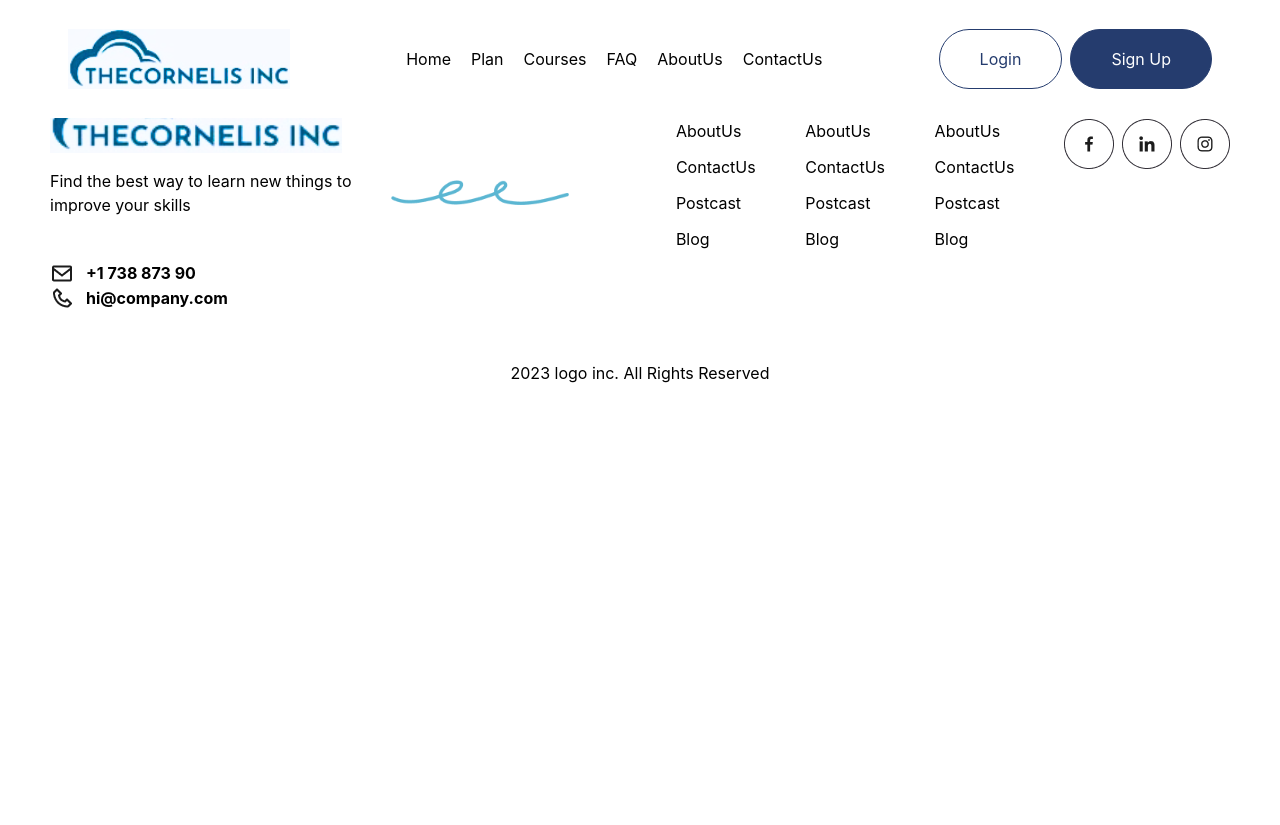
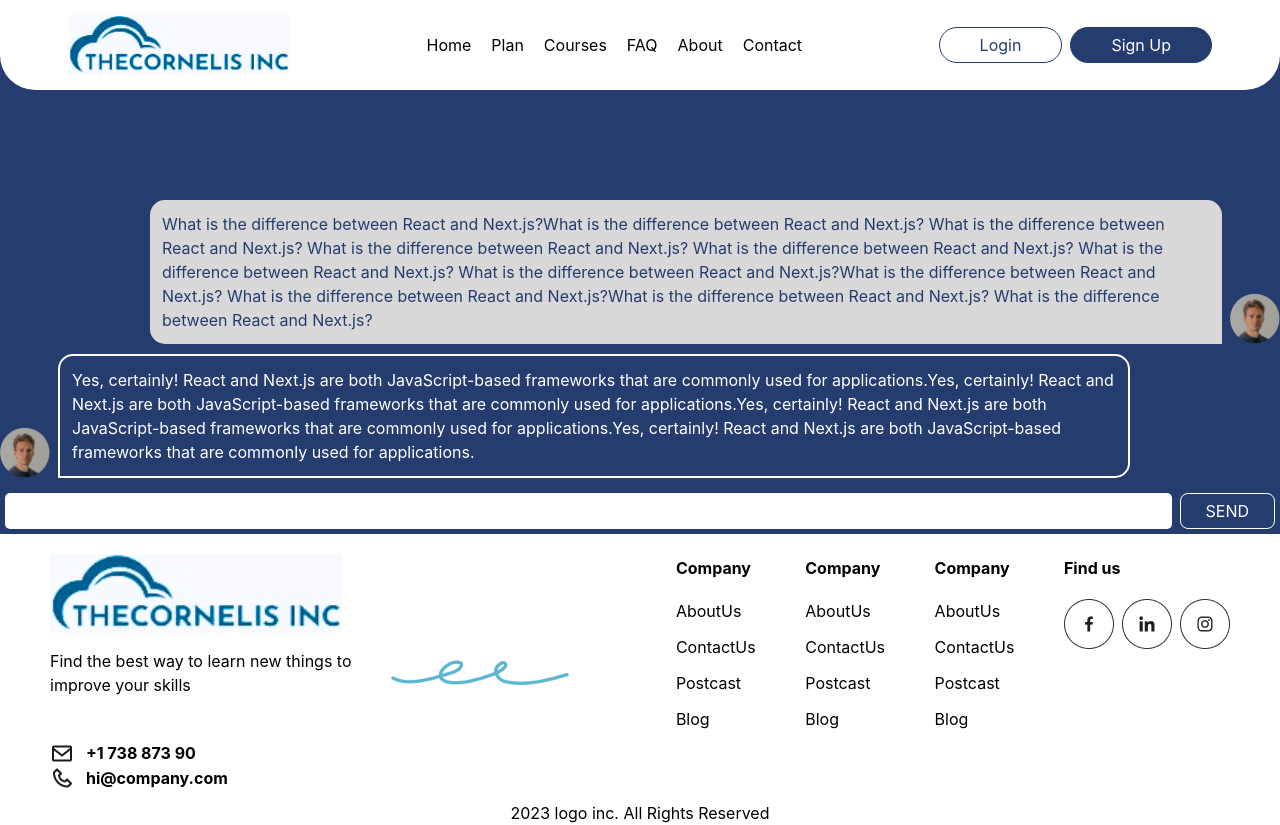
Before and after one commit to honestmk99/ChatGPT-Chatapp, a React (Create React App) app: page /plan in a window 1280 px wide. Before the commit the page ends 800 px from the top, so only its background shows below. Built offline with nearby package versions, Linux system fonts and the light colour scheme.

Commit message:
Frontend Complete

```diff
--- a/src/components/Button.js
+++ b/src/components/Button.js
@@ -7,10 +7,12 @@ export default function Button({
   bordercolor,
   borderradius,
   borderwidth,
+  paddingx,
+  paddingy,
 }) {
   return (
     <button
-      className={`px-[40px] py-[10px] ${borderwidth} ${borderradius} ${bordercolor} ${textcolor} ${color}`}
+      className={`${paddingx} ${paddingy} ${borderwidth} ${borderradius} ${bordercolor} ${textcolor} ${color}`}
     >
       {title}
     </button>
--- a/src/components/Footer/index.js
+++ b/src/components/Footer/index.js
@@ -30,7 +30,7 @@ const FooterData = [
 export default function Footer() {
   return (
     <div>
-      <div className="col-span-3 p-[50px] flex">
+      <div className="col-span-3 px-[50px] pt-[20px] pb-[10px] flex">
         <div className="">
           <div className="logo">
             <img className="w-[292px]" src={logo} alt="Logo" />
--- a/src/components/Header/index.js
+++ b/src/components/Header/index.js
@@ -1,5 +1,5 @@
 import React from "react";
-import { Link, NavLink } from "react-router-dom";
+import { Link } from "react-router-dom";
 import logo from "../../assets/image/logo.svg";
 import Button from "../Button";
 
@@ -21,18 +21,18 @@ const MenuData = [
     path: "/faq",
   },
   {
-    title: "AboutUs",
+    title: "About",
     path: "/about",
   },
   {
-    title: "ContactUs",
+    title: "Contact",
     path: "/contact",
   },
 ];
 
 export default function Header() {
   return (
-    <div className="navbar flex justify-between px-[68px] py-[29px] fixed top-0 z-10 bg-white w-full rounded-bl-[35px] rounded-br-[35px]">
+    <div className="navbar flex justify-between px-[68px] py-[15px] fixed top-0 z-10 bg-white w-full rounded-bl-[35px] rounded-br-[35px]">
       <div className="logo">
         <img className="" src={logo} alt="Logo" />
       </div>
@@ -45,14 +45,19 @@ export default function Header() {
         ))}
       </div>
 
-      <div className="sign flex gap-2">
+      <div className="sign flex items-center gap-2">
+        <div className="">
           <Button
             title={"Login"}
             textcolor={"text-[#253C6E]"}
             bordercolor={"border-[#253C6E]"}
             borderwidth={"border-[1px]"}
             borderradius={"rounded-[100px]"}
+            paddingx={"px-[40px]"}
+            paddingy={"py-[5px]"}
           />
+        </div>
+        <div>
           <Button
             title={"Sign Up"}
             color={"bg-[#253C6E]"}
@@ -60,7 +65,10 @@ export default function Header() {
             bordercolor={"border-[#253C6E]"}
             borderwidth={"border-[1px]"}
             borderradius={"rounded-[100px]"}
+            paddingx={"px-[40px]"}
+            paddingy={"py-[5px]"}
           />
+        </div>
       </div>
     </div>
   );
--- a/src/pages/home.js
+++ b/src/pages/home.js
@@ -2,13 +2,15 @@ import React from "react";
 import Button from "../components/Button";
 import bg2 from "../assets/image/bg2.svg";
 import avatar from "../assets/image/avatar.png";
+import zzz from "../assets/image/ZZZ.png";
 
 export default function Home() {
   return (
-    <div classname="intro text-primary">
+    <div classname="intro text-primary bg-[url:('..//dfdfdfd')] ">
       <div className="bg-[#253C6E] h-full flex col-span-2 relative">
+        <img src={zzz} alt="" className="absolute right-10 top-20" />
         <div className="pl-[90px]">
-          <div className="pt-[292px] pb-[152px]">
+          <div className="pt-[200px] pb-[152px]">
             <div className="text-[52px] text-[#fff]">
               Best Hands-on Multi-Cloud Training
             </div>
@@ -21,6 +23,8 @@ export default function Home() {
               bordercolor={"border-[#253C6E]"}
               borderwidth={"border-[1px]"}
               borderradius={"rounded-[8px]"}
+              paddingx={"px-[20px]"}
+              paddingy={"py-[10px]"}
             />
             <Button
               title={"Join Mentorship"}
@@ -29,15 +33,17 @@ export default function Home() {
               bordercolor={"border-white"}
               borderwidth={"border-[1px]"}
               borderradius={"rounded-[8px]"}
+              paddingx={"px-[20px]"}
+              paddingy={"py-[10px]"}
             />
           </div>
         </div>
 
         <div className="pl-[150px]">
-          <div className="pt-[143px] pb-[63px]">
+          <div className="pt-[100px] pb-[63px]">
             <img src={bg2} alt="bg2" />
           </div>
-          <div className="rounded-[15px] p-[16px] bg-[rgba(255,255,255,0.75)] backdrop-blur-[6px] ml-[750px] mt-[443px] flex-col col-span-2 absolute left-0 top-0">
+          <div className="rounded-[15px] p-[16px] bg-[rgba(255,255,255,0.75)] backdrop-blur-[6px] ml-[650px] mt-[350px] flex-col col-span-2 absolute left-0 top-0">
             <div className="flex ">
               <div className="">
                 <img src={avatar} alt="avatar" />
@@ -53,6 +59,8 @@ export default function Home() {
                 color={"bg-[#16629C]"}
                 textcolor={"text-[#fff]"}
                 borderradius={"rounded-[7px]"}
+                paddingx={"px-[10px]"}
+                paddingy={"py-[5px]"}
               />
             </div>
           </div>
--- a/src/pages/plan.js
+++ b/src/pages/plan.js
@@ -1,9 +1,66 @@
 import React from "react";
+import avatar from "../assets/image/avatar.png";
+import Button from "../components/Button";
 
 export default function Plan() {
   return (
-    <div>
-      <p>Plan</p>
+    <div classname="intro text-primary">
+      <div className="bg-[#253C6E] flex flex-col pt-[200px]">
+        {/* User input */}
+        <div className="grid grid-cols-[1fr_auto] ml-[150px] pb-[10px] gap-2">
+          <div className="flex justify-end">
+            <div className="inline-grid  rounded-[15px_15px_0px_15px] bg-[#d8d8d8]">
+              <h4 className="text-[#253C6E] p-3">
+                What is the difference between React and Next.js?What is the
+                difference between React and Next.js? What is the difference
+                between React and Next.js? What is the difference between React
+                and Next.js? What is the difference between React and Next.js?
+                What is the difference between React and Next.js? What is the
+                difference between React and Next.js?What is the difference
+                between React and Next.js? What is the difference between React
+                and Next.js?What is the difference between React and Next.js?
+                What is the difference between React and Next.js?
+              </h4>
+            </div>
+          </div>
+          <div className="w-[50px] self-end">
+            <img src={avatar} alt="avatar" className="" />
+          </div>
+        </div>
+        {/* GPT OutPut */}
+        <div className="grid grid-cols-[auto_1fr] pb-[10px] mr-[150px] gap-2">
+          <div className="w-[50px] self-end">
+            <img src={avatar} alt="avatar" className="" />
+          </div>
+          <div>
+            <div className="inline-grid border-[2px] border-[white] rounded-[15px_15px_15px_0px] bg-[#253C6E]">
+              <h4 className="text-white p-3">
+                Yes, certainly! React and Next.js are both JavaScript-based
+                frameworks that are commonly used for applications.Yes,
+                certainly! React and Next.js are both JavaScript-based
+                frameworks that are commonly used for applications.Yes,
+                certainly! React and Next.js are both JavaScript-based
+                frameworks that are commonly used for applications.Yes,
+                certainly! React and Next.js are both JavaScript-based
+                frameworks that are commonly used for applications.
+              </h4>
+            </div>
+          </div>
+        </div>
+        {/* GPT Prompt */}
+        <div className="flex gap-2 p-[5px]">
+          <input className="rounded-[5px] w-full"></input>
+          <Button
+            title={"SEND"}
+            textcolor={"text-[#fff]"}
+            bordercolor={"border-[#fff]"}
+            borderwidth={"border-[1px]"}
+            borderradius={"rounded-[8px]"}
+            paddingx={"px-[25px]"}
+            paddingy={"py-[5px]"}
+          />
+        </div>
+      </div>
     </div>
   );
 }
```
Also changed, not shown: src/assets/image/zzz.svg (added). Lines whose indentation alone changed are shown as unchanged.
